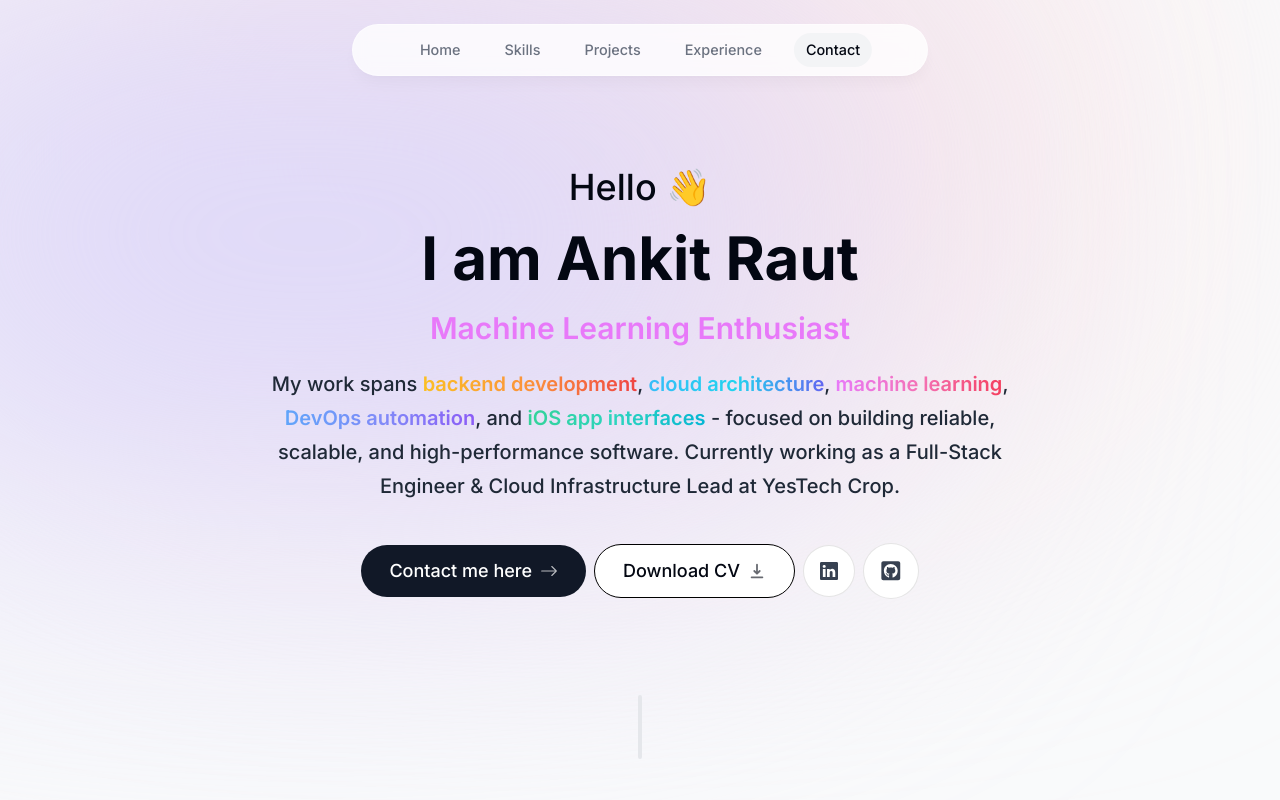
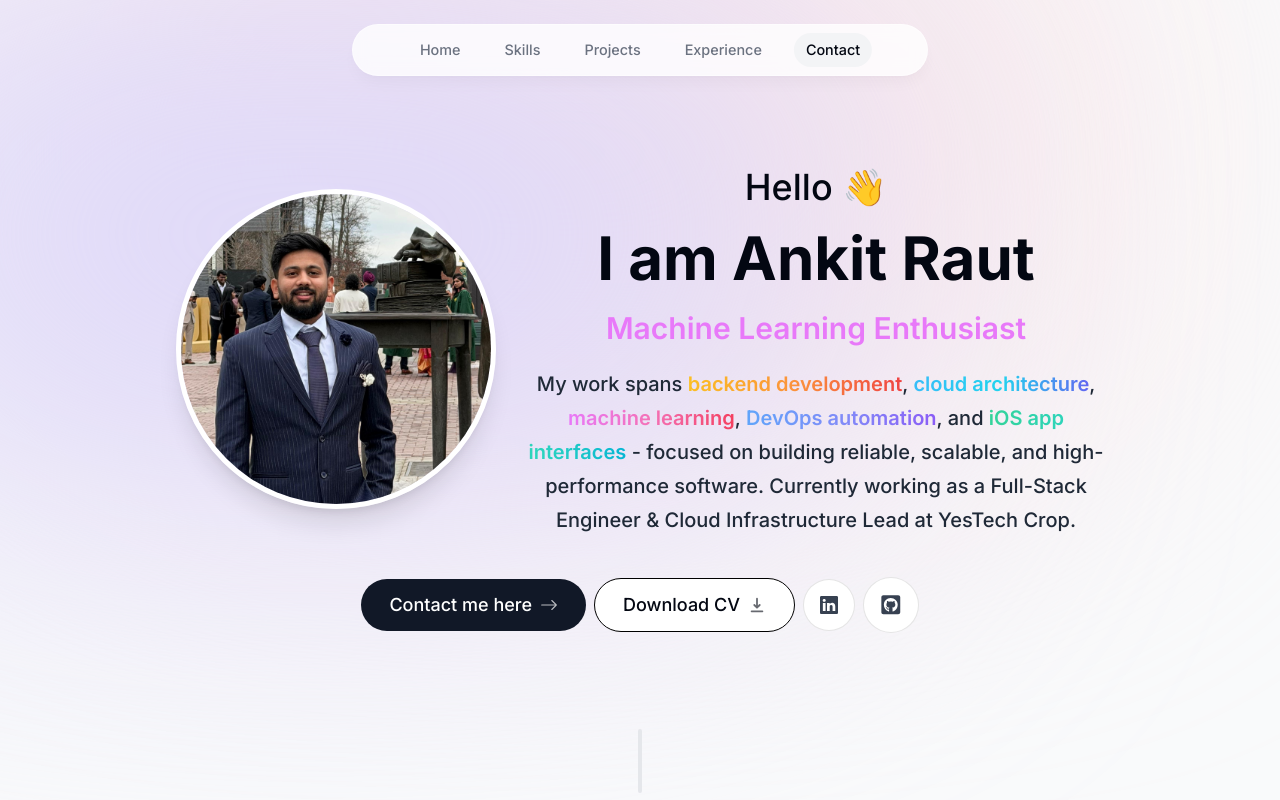
Before and after one commit to Ankitraut4/Portfolio, a Next.js app: page / in a window 1280 px wide. Shown: the top 800 px of the page. Built offline with nearby package versions, Linux system fonts and the light colour scheme.

Commit message:
Add profile photo and update dependencies - Add profile photo display on intro section - Update Next.js to 15.5.9 and ESLint to 9.39.2 - Update @react-email/components to 1.0.3 - Fix all security vulnerabilities

```diff
--- a/components/intro.tsx
+++ b/components/intro.tsx
@@ -57,21 +57,27 @@ export default function Intro() {
     <section
       ref={ref}
       id="home"
-      className="mb-28 max-w-[50rem] text-center sm:mb-0 scroll-mt-[100rem]"
+      className="mb-28 max-w-[60rem] text-center sm:mb-0 scroll-mt-[100rem]"
     >
-      <div className="flex items-center justify-center">
-        <div className="relative">
-          <motion.div
-            initial={{ opacity: 0, scale: 0 }}
-            animate={{ opacity: 1, scale: 1 }}
-            transition={{ type: "tween", duration: 0.2 }}
-          >
+      <div className="flex flex-col sm:flex-row items-center justify-center gap-8 mb-10 mt-4 px-4">
+        <motion.div
+          className="relative flex-shrink-0"
+          initial={{ opacity: 0, scale: 0 }}
+          animate={{ opacity: 1, scale: 1 }}
+          transition={{ type: "tween", duration: 0.2 }}
+        >
+          <div className="relative w-[280px] h-[280px] sm:w-[320px] sm:h-[320px]">
+            <Image
+              src="/images/ankit-photo.jpeg"
+              alt="Ankit Raut"
+              quality={95}
+              fill
+              className="rounded-full object-cover object-[60%_50%] border-[0.35rem] border-white shadow-xl"
+            />
+          </div>
+        </motion.div>
 
-          </motion.div>
-        </div>
-      </div>
-
-      <div className="mb-10 mt-4 px-4">
+        <div className="flex-1">
         <motion.h1
           className="mb-2 text-2xl font-medium !leading-[1.5] sm:text-4xl"
           initial={{ opacity: 0, y: 100 }}
@@ -118,6 +124,7 @@ export default function Intro() {
           <Highlight gradient="net">iOS app interfaces</Highlight> - focused on building reliable, scalable, and high-performance software.
           Currently working as a Full-Stack Engineer & Cloud Infrastructure Lead at{" YesTech Crop."}
         </motion.p>
+        </div>
       </div>
 
       <motion.div
```
Also changed, not shown: package.json (+4 -4 lines), public/images/ankit-photo.jpeg (added), 1 other file (tests, documents, lock files or other folders).
